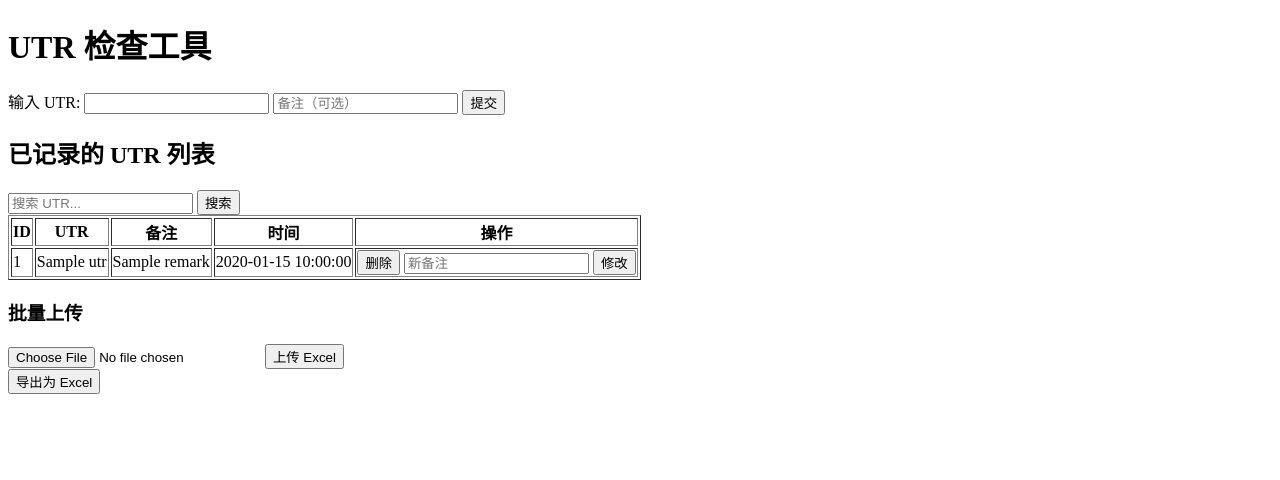
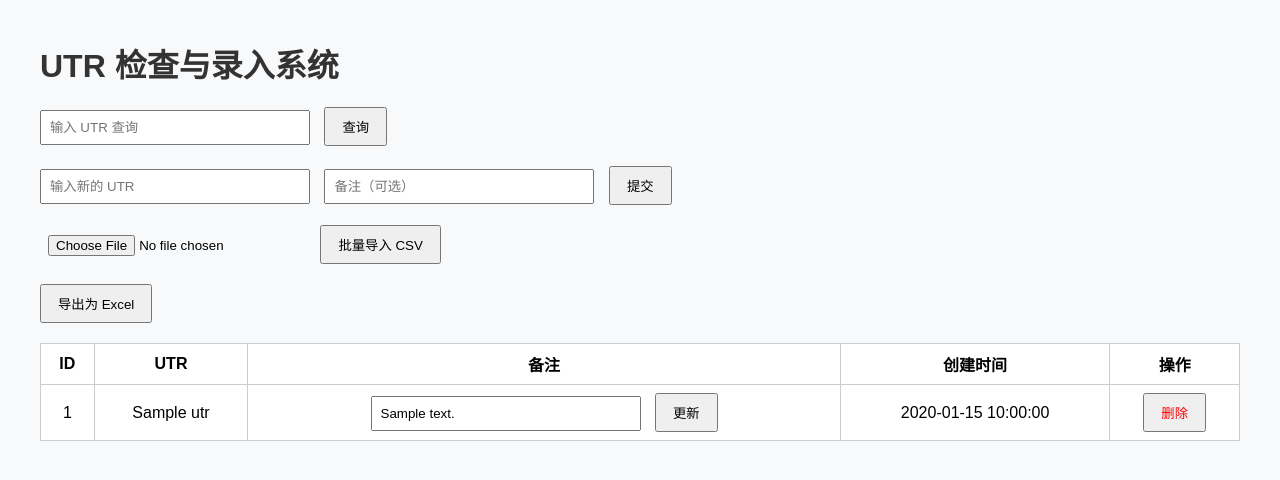
Before and after one commit to Rupeerush-UTR/utr-checker, a Flask app: template templates/index.html in a window 1280 px wide. Shown: the top 480 px of the page. Run offline with Flask 3, Linux system fonts and the light colour scheme; the template is opened without the code that fills it: most values are stand-ins (such as "Sample title", 1, 10 or a date in 2020).

Commit message:
Update index.html

```diff
--- a/templates/index.html
+++ b/templates/index.html
@@ -1,66 +1,114 @@
 <!DOCTYPE html>
-<html lang="en">
+<html lang="zh">
 <head>
     <meta charset="UTF-8">
-    <title>UTR 检查工具</title>
+    <title>UTR 管理系统</title>
+    <style>
+        body {
+            font-family: Arial, sans-serif;
+            margin: 40px;
+            background-color: #f8f9fa;
+        }
+        h1 {
+            color: #333;
+        }
+        form, table {
+            margin-bottom: 20px;
+        }
+        input[type="text"], input[type="file"] {
+            padding: 8px;
+            margin-right: 10px;
+            width: 250px;
+        }
+        button {
+            padding: 8px 16px;
+        }
+        table {
+            border-collapse: collapse;
+            width: 100%;
+            background-color: #fff;
+        }
+        table, th, td {
+            border: 1px solid #ccc;
+        }
+        th, td {
+            padding: 8px;
+            text-align: center;
+        }
+        .message {
+            color: green;
+            font-weight: bold;
+        }
+        .delete-button {
+            color: red;
+        }
+    </style>
 </head>
 <body>
-    <h1>UTR 检查工具</h1>
+    <h1>UTR 检查与录入系统</h1>
 
-    <form action="/" method="post">
-        <label>输入 UTR:</label>
-        <input type="text" name="utr" required>
-        <input type="text" name="remark" placeholder="备注（可选）">
+    {% if message %}
+        <p class="message">{{ message }}</p>
+    {% endif %}
+
+    <!-- 查询 -->
+    <form action="/" method="get">
+        <input type="text" name="query" placeholder="输入 UTR 查询" value="{{ query or '' }}">
+        <button type="submit">查询</button>
+    </form>
+
+    <!-- 单条录入 -->
+    <form action="/add" method="post">
+        <input type="text" name="utr" placeholder="输入新的 UTR" required>
+        <input type="text" name="note" placeholder="备注（可选）">
         <button type="submit">提交</button>
     </form>
 
-    {% if message %}
-        <p><strong>{{ message }}</strong></p>
-    {% endif %}
-
-    <h2>已记录的 UTR 列表</h2>
-    <form method="get" action="/">
-        <input type="text" name="query" placeholder="搜索 UTR..." value="{{ query }}">
-        <button type="submit">搜索</button>
+    <!-- 批量导入 -->
+    <form action="/batch_import" method="post" enctype="multipart/form-data">
+        <input type="file" name="file" accept=".csv" required>
+        <button type="submit">批量导入 CSV</button>
     </form>
 
-    <table border="1">
+    <!-- 导出 -->
+    <form action="/export" method="get">
+        <button type="submit">导出为 Excel</button>
+    </form>
+
+    {% if records %}
+        <table>
+            <thead>
                 <tr>
                     <th>ID</th>
                     <th>UTR</th>
                     <th>备注</th>
-            <th>时间</th>
+                    <th>创建时间</th>
                     <th>操作</th>
                 </tr>
-        {% for row in records %}
+            </thead>
+            <tbody>
+                {% for record in records %}
                 <tr>
-            <td>{{ row['id'] }}</td>
-            <td>{{ row['utr'] }}</td>
-            <td>{{ row['remark'] }}</td>
-            <td>{{ row['timestamp'] }}</td>
+                    <td>{{ record.id }}</td>
+                    <td>{{ record.utr }}</td>
                     <td>
-                <form action="/delete" method="post" style="display:inline">
-                    <input type="hidden" name="id" value="{{ row['id'] }}">
-                    <button type="submit">删除</button>
+                        <form action="/update_note/{{ record.id }}" method="post" style="display:inline;">
+                            <input type="text" name="note" value="{{ record.note or '' }}">
+                            <button type="submit">更新</button>
                         </form>
-                <form action="/update_remark" method="post" style="display:inline">
-                    <input type="hidden" name="id" value="{{ row['id'] }}">
-                    <input type="text" name="new_remark" placeholder="新备注">
-                    <button type="submit">修改</button>
+                    </td>
+                    <td>{{ record.created_at }}</td>
+                    <td>
+                        <form action="/delete/{{ record.id }}" method="post" style="display:inline;">
+                            <button class="delete-button" type="submit">删除</button>
                         </form>
                     </td>
                 </tr>
                 {% endfor %}
+            </tbody>
         </table>
-
-    <h3>批量上传</h3>
-    <form action="/batch_upload" method="post" enctype="multipart/form-data">
-        <input type="file" name="file" accept=".xlsx" required>
-        <button type="submit">上传 Excel</button>
-    </form>
-
-    <form action="/export" method="get">
-        <button type="submit">导出为 Excel</button>
-    </form>
+    {% else %}
+        <p>没有记录。</p>
+    {% endif %}
 </body>
 </html>
```
Lines whose indentation alone changed are shown as unchanged.
